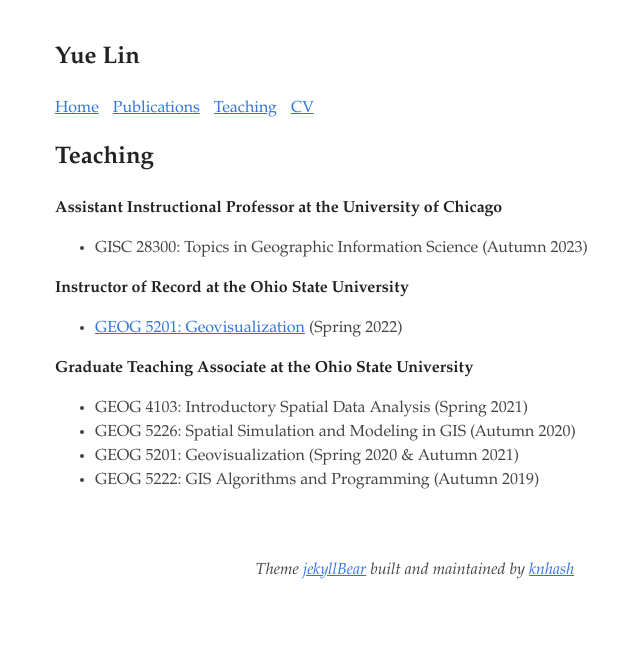
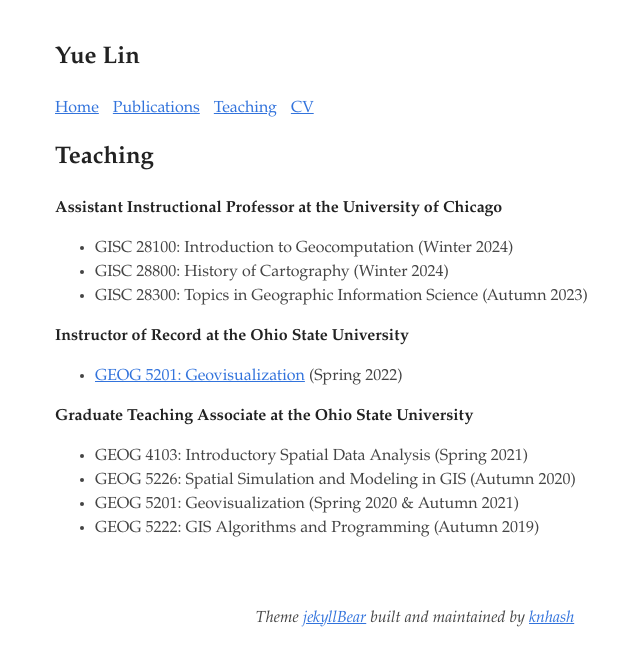
Before and after one commit to linyuehzzz/linyuehzzz.github.io, a Jekyll site: the page built from teaching.md, in a window 1280 px wide. Shown: the top 666 px of the page, without its empty margins (225-865 px from the left). Built offline with Jekyll 4.4.1, drawn with Linux system fonts in a browser that asks for light colours.

Commit message:
update pub

```diff
--- a/teaching.md
+++ b/teaching.md
@@ -5,6 +5,8 @@ permalink: /teaching
 ---
 
 **Assistant Instructional Professor at the University of Chicago**
+- GISC 28100: Introduction to Geocomputation (Winter 2024)
+- GISC 28800: History of Cartography (Winter 2024)
 - GISC 28300: Topics in Geographic Information Science (Autumn 2023)
 
 **Instructor of Record at the Ohio State University**
```
Also changed, not shown: 1 other file.
